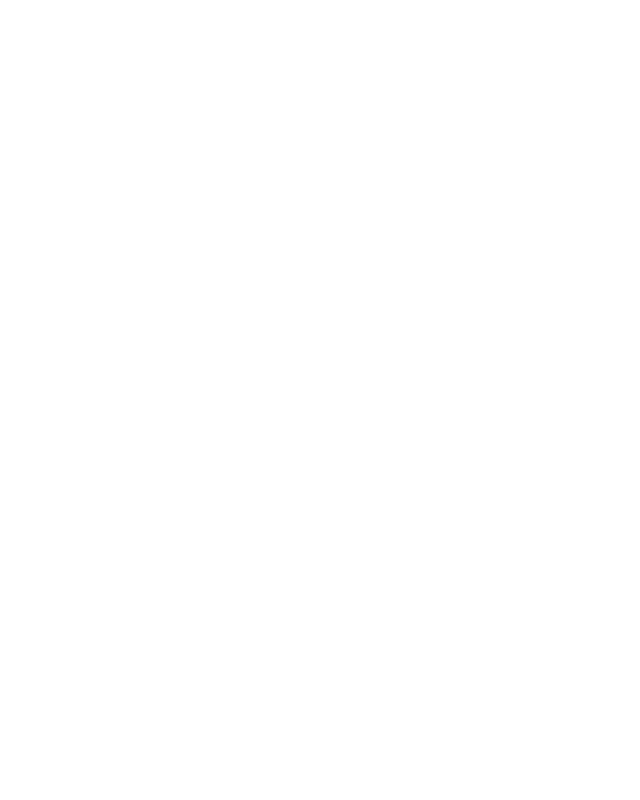
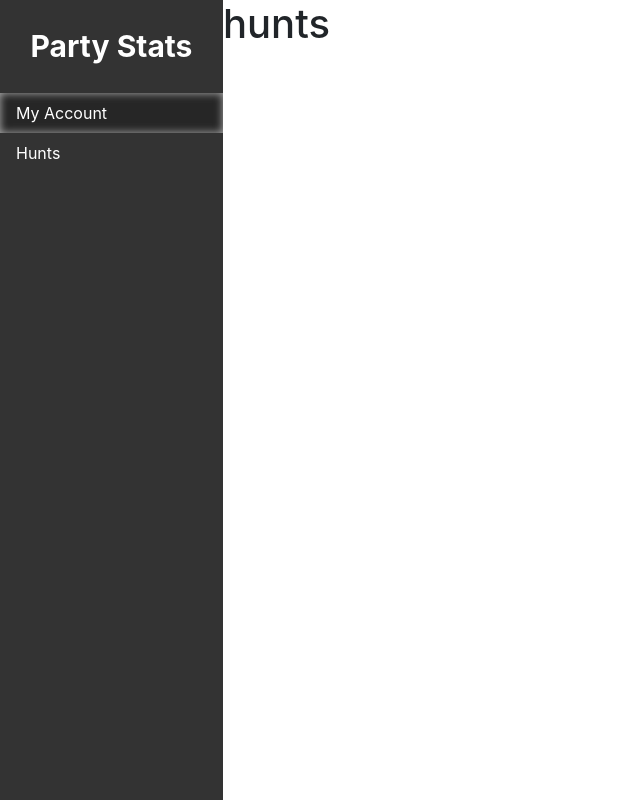
Before and after one commit to witek23/tibia-party-hunt-front, a React (Create React App) app: page /hunts in a window 1280 px wide. Shown: the whole page, without its empty margins (0-640 px from the left). Built offline with nearby package versions, Linux system fonts and the light colour scheme.

Commit message:
Styling dashboard part 1

```diff
--- a/src/App.js
+++ b/src/App.js
@@ -7,11 +7,11 @@
 import Home from "./components/home";
 /*
 import Navbar from "./components/navbar";
-import Login from "./components/login";
+
 import SignUp from "./components/signUp";
 
 import AddCharacter from "./components/addCharacter";
-import Logout from "./components/logout";
+
 import ProtectedRoute from "./components/ProtectedRoute";
 import Character from "./components/character";
 import CreateParty from "./components/createParty";
@@ -19,10 +19,16 @@
 import ContactUs from "./components/contactUs";*/
 
 //////////////////////
-import DashboardLayout from "./components/layouts/dashboard";
-import DefaultLayoutRoute from "./components/layouts/default";
+import DashboardLayout from "./components/layouts/dashboard/dashboard";
+import DefaultLayout from "./components/layouts/default/default";
+import EmptyLayout from "./components/layouts/empty/empty";
+
+import ProtectedRoute from "./components/ProtectedRoute";
+
+import Hunts from "./components/dashboardComponents/hunts/hunts";
 import MyAccount from "./components/myAccount";
-import ProtectedRoute from "./components/ProtectedRoute";
+import Login from "./components/login";
+import Logout from "./components/logout";
 
 function App() {
   return (
@@ -30,7 +36,10 @@
       <ToastContainer />
       <Switch>
         <Redirect path="/" exact to="/home" />
-        <DefaultLayoutRoute._Route path="/home" component={Home} />
+        <DashboardLayout._Route path="/hunts" component={Hunts} />
+        <EmptyLayout._Route path="/logout" component={Logout} />
+        <EmptyLayout._Route path="/login" component={Login} />
+        <DefaultLayout._Route path="/home" component={Home} />
         <ProtectedRoute
           path="/my-account"
           layout={DashboardLayout.Layout}
--- /dev/null
+++ b/src/components/dashboardComponents/hunts/hunts.jsx
@@ -0,0 +1,7 @@
+import React from "react";
+
+const Hunts = () => {
+  return <h1>hunts</h1>;
+};
+
+export default Hunts;
--- /dev/null
+++ b/src/components/layouts/dashboard/dashboard.css
@@ -0,0 +1,26 @@
+.dashboard-wrapper {
+  display: flex;
+  min-height: 100vh;
+  width: 100vw;
+}
+
+.sidebar-container {
+  min-height: 100%;
+  width: 270px;
+}
+
+.content-container {
+  min-height: 100%;
+  width: 100%;
+}
+
+@media (max-width: 768px) {
+  .dashboard-wrapper {
+    display: block;
+  }
+
+  .sidebar-container {
+    width: 100%;
+    height: 56px;
+  }
+}
--- /dev/null
+++ b/src/components/layouts/dashboard/dashboard.jsx
@@ -0,0 +1,43 @@
+import React from "react";
+import { Route } from "react-router-dom";
+import Sidebar from "../../navigation/sidebar/sidebar";
+import "./dashboard.css";
+
+const Layout = ({ children }) => {
+  return (
+    // <Container fluid>
+    //   <Row>
+    //     <Col xs={2} id="sidebar-wrapper">
+    //       <Sidebar />
+    //     </Col>
+    //     <Col xs={10} id="page-content-wrapper">
+    //       {children}
+    //     </Col>
+    //   </Row>
+    // </Container>
+    <div className="dashboard-wrapper">
+      <div className="sidebar-container">
+        <Sidebar />
+      </div>
+      <div className="content-container">{children}</div>
+    </div>
+  );
+};
+
+const _Route = ({ component: Component, ...rest }) => {
+  return (
+    <Route
+      {...rest}
+      render={(matchProps) => (
+        <Layout>
+          <Component {...matchProps} />
+        </Layout>
+      )}
+    />
+  );
+};
+
+export default {
+  _Route: _Route,
+  Layout: Layout,
+};
--- a/src/components/layouts/default.jsx
+++ b/src/components/layouts/default/default.jsx
@@ -1,6 +1,6 @@
 import React from "react";
 import { Route } from "react-router-dom";
-import Navbar from "../navbar";
+import Navbar from "../../navbar";
 
 const Layout = ({ children }) => {
   return (
--- a/src/components/layouts/dashboard.jsx
+++ b/src/components/layouts/empty/empty.jsx
@@ -1,21 +1,8 @@
 import React from "react";
 import { Route } from "react-router-dom";
-import { Container, Row, Col } from "react-bootstrap";
-import Sidebar from "../sidebar";
 
 const Layout = ({ children }) => {
-  return (
-    <Container fluid>
-      <Row>
-        <Col xs={2} id="sidebar-wrapper">
-          <Sidebar />
-        </Col>
-        <Col xs={10} id="page-content-wrapper">
-          {children}
-        </Col>
-      </Row>
-    </Container>
-  );
+  return <>{children}</>;
 };
 
 const _Route = ({ component: Component, ...rest }) => {
@@ -32,6 +19,6 @@
 };
 
 export default {
+  Layout: Layout,
   _Route: _Route,
-  Layout: Layout,
 };
--- /dev/null
+++ b/src/components/navigation/sidebar/sidebar.css
@@ -0,0 +1,34 @@
+.sidebar-wrapper {
+  height: 100%;
+  background-color: #333;
+}
+
+.sidebar-brand {
+  padding: 1.5rem;
+  display: flex;
+  color: #fff;
+  justify-content: center;
+  font-size: 30px;
+  font-weight: bold;
+}
+
+.sidebar-item {
+  padding: 1rem;
+  color: #fff;
+}
+
+.sidebar-item-active {
+  color: #fff;
+  background-color: #262626;
+  padding: 1rem;
+  box-shadow: inset 0 0 0.5rem #b3b3b3;
+}
+
+.sidebar-item:hover {
+  background-color: #404040;
+}
+
+.sidebar-item:hover,
+.sidebar-item-active:hover {
+  color: white;
+}
--- /dev/null
+++ b/src/components/navigation/sidebar/sidebar.jsx
@@ -0,0 +1,42 @@
+import React from "react";
+import { Link } from "react-router-dom";
+import { Navbar, Nav } from "react-bootstrap";
+import "./sidebar.css";
+
+const paths = [
+  { label: "My Account", path: "/my-account" },
+  { label: "Hunts", path: "/hunts" },
+];
+
+let active = "/my-account";
+
+const Sidebar = () => {
+  const handleActive = (_path) => {
+    active = _path;
+  };
+
+  console.log(active);
+  return (
+    <>
+      <Nav defaultActiveKey="/home" className="sidebar-wrapper flex-column">
+        <Nav.Item className="sidebar-brand">Party Stats</Nav.Item>
+        {paths.map((p) => (
+          <Nav.Link
+            className={
+              p.path === active ? "sidebar-item-active" : "sidebar-item"
+            }
+            key={p.path}
+            onClick={() => handleActive(p.path)}
+            as={Link}
+            to={p.path}
+          >
+            {p.label}
+          </Nav.Link>
+        ))}
+      </Nav>
+    </>
+  );
+  // <Nav collapseOnSelect expand="lg" className="sidebar box-shadow"></Nav>
+};
+
+export default Sidebar;
--- a/src/components/sidebar.jsx
+++ /dev/null
@@ -1,46 +0,0 @@
-import React from "react";
-import { Nav, Navbar } from "react-bootstrap";
-import { Link } from "react-router-dom";
-
-const Sidebar = () => {
-  return (
-    /*  <Nav className="sidebar">
-      <div className="sidebar-title">
-        <Navbar.Brand>Dashboard</Navbar.Brand>
-      </div>
-      <div className="sidebar-item">
-        <p>LOLOLOLOLOLOL</p>
-      </div>
-      <hr className="vertical-lane" />
-    </Nav>*/
-    <>
-      <Nav
-        className="col-md-12 d-none d-md-block bg-dark sidebar"
-        activeKey="/home"
-        onSelect={(selectedKey) => alert(`selected ${selectedKey}`)}
-      >
-        <hr className="vertical-lane" />
-        <Navbar.Brand>LULO</Navbar.Brand>
-        <Nav.Item>
-          <Nav.Link as={Link} to="/my-account">
-            My Account
-          </Nav.Link>
-        </Nav.Item>
-        <Nav.Item>
-          <Nav.Link eventKey="link-1">Link</Nav.Link>
-        </Nav.Item>
-        <Nav.Item>
-          <Nav.Link eventKey="link-2">Link</Nav.Link>
-        </Nav.Item>
-        <Nav.Item>
-          <Nav.Link eventKey="disabled" disabled>
-            Disabled
-          </Nav.Link>
-        </Nav.Item>
-      </Nav>
-    </>
-  );
-  // <Nav collapseOnSelect expand="lg" className="sidebar box-shadow"></Nav>
-};
-
-export default Sidebar;
--- a/src/custom.css
+++ b/src/custom.css
@@ -8,19 +8,6 @@
 .alert-invite-text:hover {
   color: #6fa33e;
 }
-/*
-.sidebar {
-  position: fixed;
-  top: 57;
-  left: 0;
-  right: 0;
-  bottom: 0;
-  height: calc(100vh - 56px) !important;
-  width: 300px;
-  z-index: 2;
-  background-color: pink;
-}
-*/
 
 body {
   margin: 0;
@@ -35,99 +22,3 @@
   font-family: "Roboto", source-code-pro, Menlo, Monaco, Consolas, "Courier New",
     monospace;
 }
-/*
-.dasboard-container {
-  position: fixed;
-  top: 57;
-  bottom: 0;
-  left: 0;
-  right: 0;
-  height: calc(100vh - 56px) !important;
-  width: 100%;
-}
-
-.flex-container {
-  display: flex;
-  flex-direction: column;
-  flex-wrap: wrap;
-  height: 100%;
-}
-
-.sidebar-container {
-  width: 270px;
-  height: 100%;
-}
-
-.content-container {
-  width: 100%;
-  height: 100%;
-  box-shadow: inset -1px 0 1.5em rgba(0, 0, 0, 0.6);
-}
-
-.sidebar {
-  height: 100%;
-  width: 270px;
-  background-color: red;
-  box-shadow: inset -1px 0 1.5em rgba(0, 0, 0, 0.6);
-}
-
-.sidebar-title {
-  display: flex;
-  width: 100%;
-  height: 50px;
-  color: #fff;
-
-  margin: 1rem 0;
-
-  justify-content: center;
-  align-items: center;
-}
-
-.sidebar-item {
-  display: flex;
-  width: 100%;
-  height: 35px;
-  color: #fff;
-
-  justify-content: center;
-  align-items: center;
-}
-
-.vertical-lane {
-  color: #333;
-  background-color: #333;
-  width: 10;
-}
-*/
-
-.sidebar {
-  position: fixed;
-  top: 57;
-  bottom: 0;
-  left: 0;
-  min-height: calc(100vh - 56px) !important;
-  z-index: 100;
-  box-shadow: inset -1px 0 0 rgba(0, 0, 0, 0.1);
-}
-#sidebar-wrapper {
-  min-height: calc(100vh - 56px) !important;
-  width: 100vw;
-  margin-left: -1rem;
-  -webkit-transition: margin 0.25s ease-out;
-  -moz-transition: margin 0.25s ease-out;
-  -o-transition: margin 0.25s ease-out;
-  transition: margin 0.25s ease-out;
-}
-#sidebar-wrapper .sidebar-heading {
-  font-size: 1.2rem;
-}
-
-#page-content-wrapper {
-  min-width: 0;
-  width: 100%;
-}
-
-.vertical-lane {
-  /*background-color: #343a40 !important;*/
-  background-color: red;
-}
```
Also changed, not shown: 1 other file (tests, documents, lock files or other folders).
